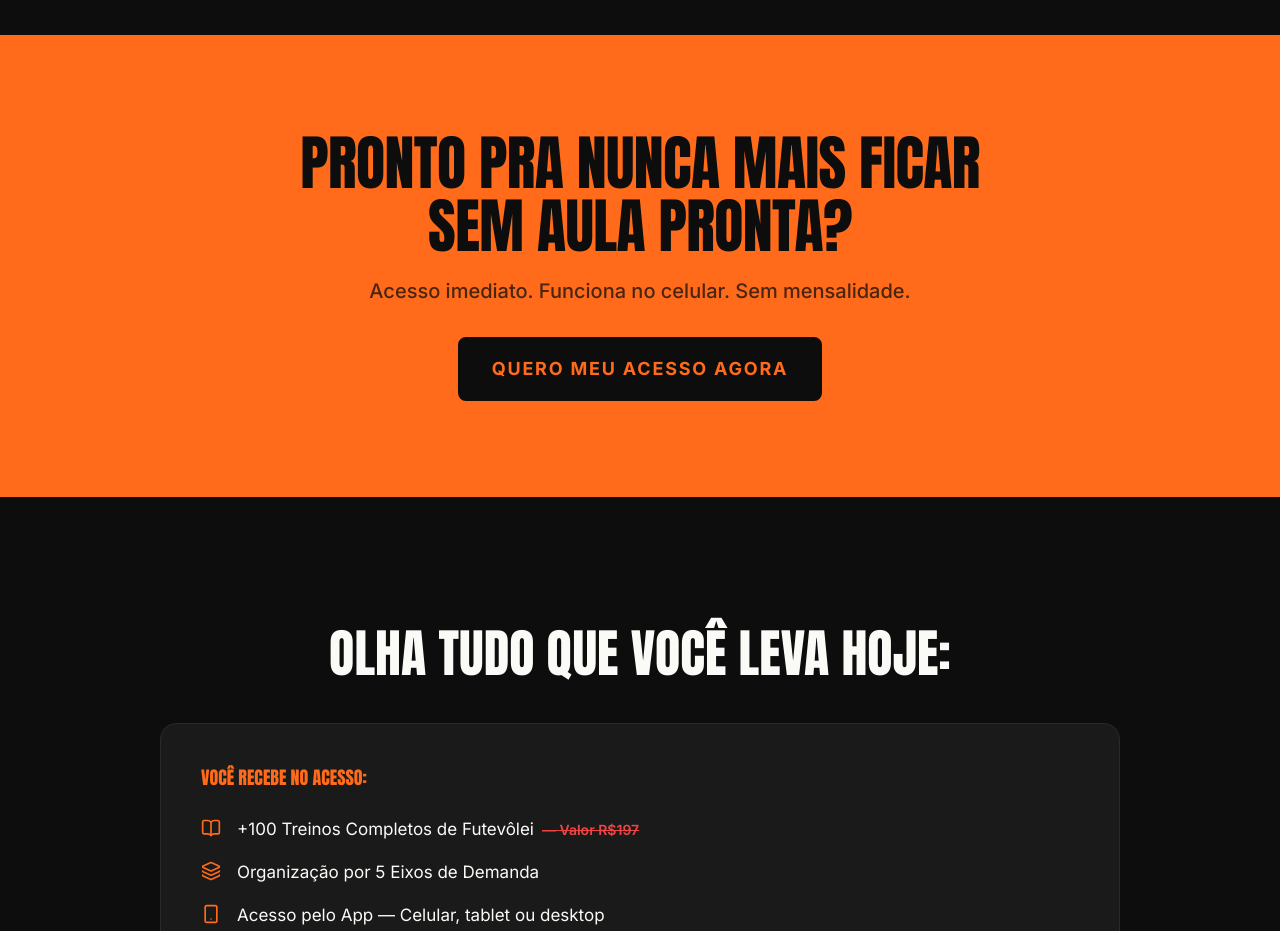
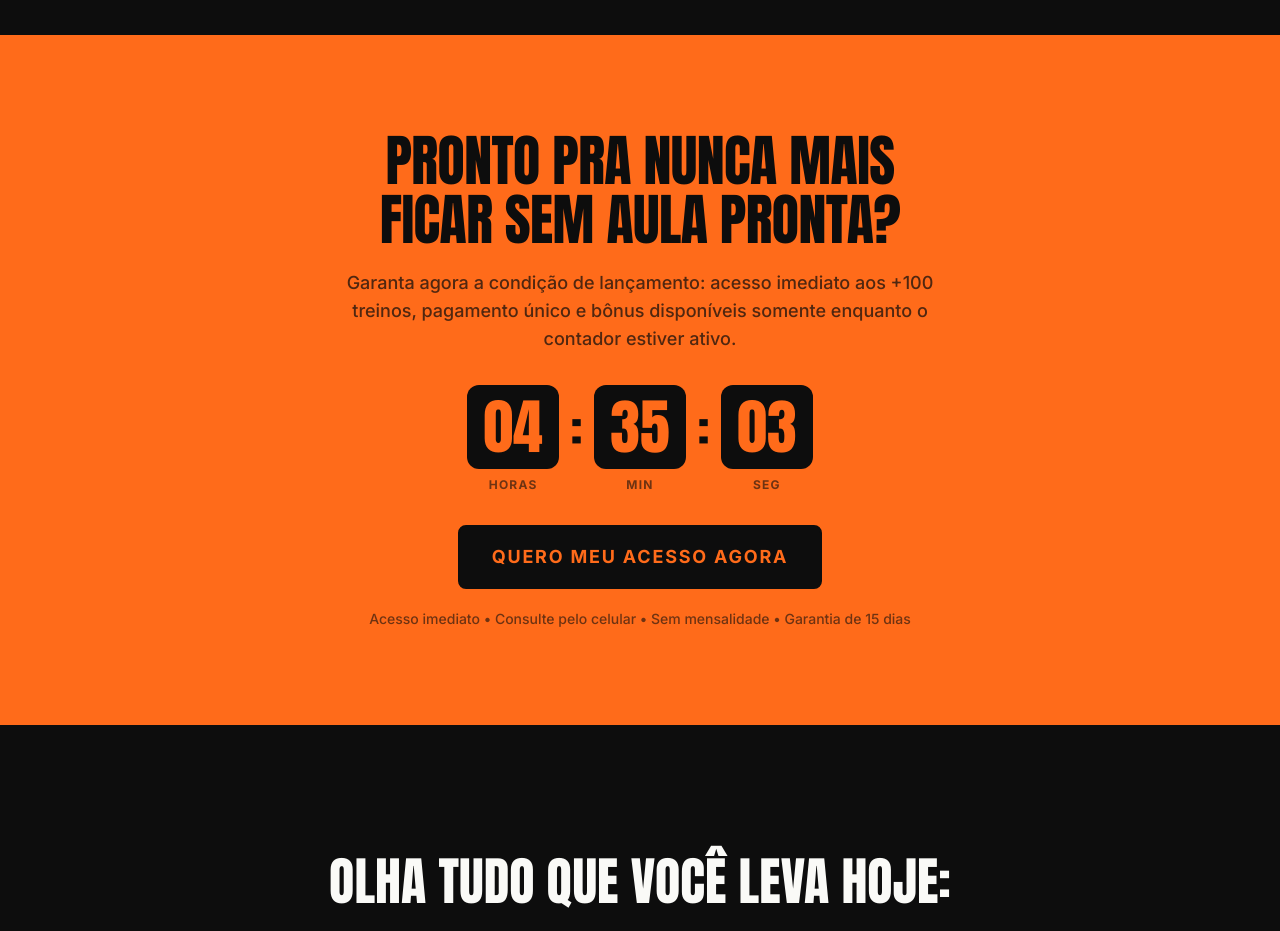
Before and after one commit to caualobo31/200treinosdefutvolei, a Next.js app: page / in a window 1280 px wide. Shown: the part 3900-4831 px from the top of the page. Built offline with nearby package versions, Linux system fonts and the light colour scheme.

Commit message:
feat: BreakSection com contador regressivo até meia-noite e copy atualizado
Co-Authored-By: Claude Sonnet 4.6 <noreply@anthropic.com>

```diff
--- a/components/sections/BreakSection.tsx
+++ b/components/sections/BreakSection.tsx
@@ -1,19 +1,47 @@
+"use client";
+import { useEffect, useState } from "react";
 import { Button } from "@/components/ui/Button";
 import { CHECKOUT_URL_PREMIUM } from "@/lib/constants";
 
+function getTimeUntilMidnight() {
+  const now = new Date();
+  const midnight = new Date();
+  midnight.setHours(23, 59, 59, 999);
+  const diff = midnight.getTime() - now.getTime();
+  const h = Math.floor(diff / 1000 / 60 / 60);
+  const m = Math.floor((diff / 1000 / 60) % 60);
+  const s = Math.floor((diff / 1000) % 60);
+  return { h, m, s };
+}
+
+function pad(n: number) {
+  return String(n).padStart(2, "0");
+}
+
 export function BreakSection() {
+  const [time, setTime] = useState({ h: 0, m: 0, s: 0 });
+
+  useEffect(() => {
+    setTime(getTimeUntilMidnight());
+    const interval = setInterval(() => {
+      setTime(getTimeUntilMidnight());
+    }, 1000);
+    return () => clearInterval(interval);
+  }, []);
+
   return (
     <section
       className="py-20 lg:py-24"
       style={{ backgroundColor: "var(--color-accent)" }}
-      aria-label="Chamada de ação"
+      aria-label="Chamada de ação com contador"
     >
-      <div className="max-w-3xl mx-auto px-5 sm:px-8 text-center">
+      <div className="max-w-2xl mx-auto px-5 sm:px-8 text-center">
 
+        {/* Headline */}
         <h2
           className="font-display uppercase mb-5"
           style={{
-            fontSize: "clamp(30px, 5vw, 60px)",
+            fontSize: "clamp(28px, 5vw, 56px)",
             color: "var(--color-text-dark)",
             lineHeight: 1.05,
             letterSpacing: "-0.01em",
@@ -22,16 +50,67 @@ export function BreakSection() {
           Pronto pra nunca mais ficar sem aula pronta?
         </h2>
 
+        {/* Subheadline */}
         <p
-          className="text-lg sm:text-xl font-medium mb-8"
-          style={{ color: "rgba(13,13,13,0.75)" }}
+          className="text-base sm:text-lg font-medium mb-8"
+          style={{ color: "rgba(13,13,13,0.72)" }}
         >
-          Acesso imediato. Funciona no celular. Sem mensalidade.
+          Garanta agora a condição de lançamento: acesso imediato aos +100 treinos,
+          pagamento único e bônus disponíveis somente enquanto o contador estiver ativo.
         </p>
 
-        <Button variant="black" size="lg" href={CHECKOUT_URL_PREMIUM}>
-          Quero meu acesso agora
-        </Button>
+        {/* Contador */}
+        <div className="flex items-center justify-center gap-3 mb-8" aria-label="Contador regressivo até meia-noite" aria-live="polite">
+          {[
+            { value: pad(time.h), label: "horas" },
+            { value: pad(time.m), label: "min" },
+            { value: pad(time.s), label: "seg" },
+          ].map(({ value, label }, i) => (
+            <div key={label} className="flex items-center gap-3">
+              <div className="flex flex-col items-center">
+                <div
+                  className="font-display text-5xl sm:text-6xl leading-none px-4 py-3 rounded-xl min-w-[72px]"
+                  style={{
+                    backgroundColor: "var(--color-text-dark)",
+                    color: "var(--color-accent)",
+                  }}
+                >
+                  {value}
+                </div>
+                <span
+                  className="text-xs font-bold uppercase tracking-widest mt-2"
+                  style={{ color: "rgba(13,13,13,0.6)" }}
+                >
+                  {label}
+                </span>
+              </div>
+              {i < 2 && (
+                <span
+                  className="font-display text-4xl sm:text-5xl mb-5"
+                  style={{ color: "var(--color-text-dark)" }}
+                  aria-hidden="true"
+                >
+                  :
+                </span>
+              )}
+            </div>
+          ))}
+        </div>
+
+        {/* CTA */}
+        <div className="mb-5">
+          <Button variant="black" size="lg" href={CHECKOUT_URL_PREMIUM}>
+            Quero meu acesso agora
+          </Button>
+        </div>
+
+        {/* Trust line */}
+        <p
+          className="text-sm font-medium"
+          style={{ color: "rgba(13,13,13,0.6)" }}
+        >
+          Acesso imediato • Consulte pelo celular • Sem mensalidade • Garantia de 15 dias
+        </p>
 
       </div>
     </section>
```
